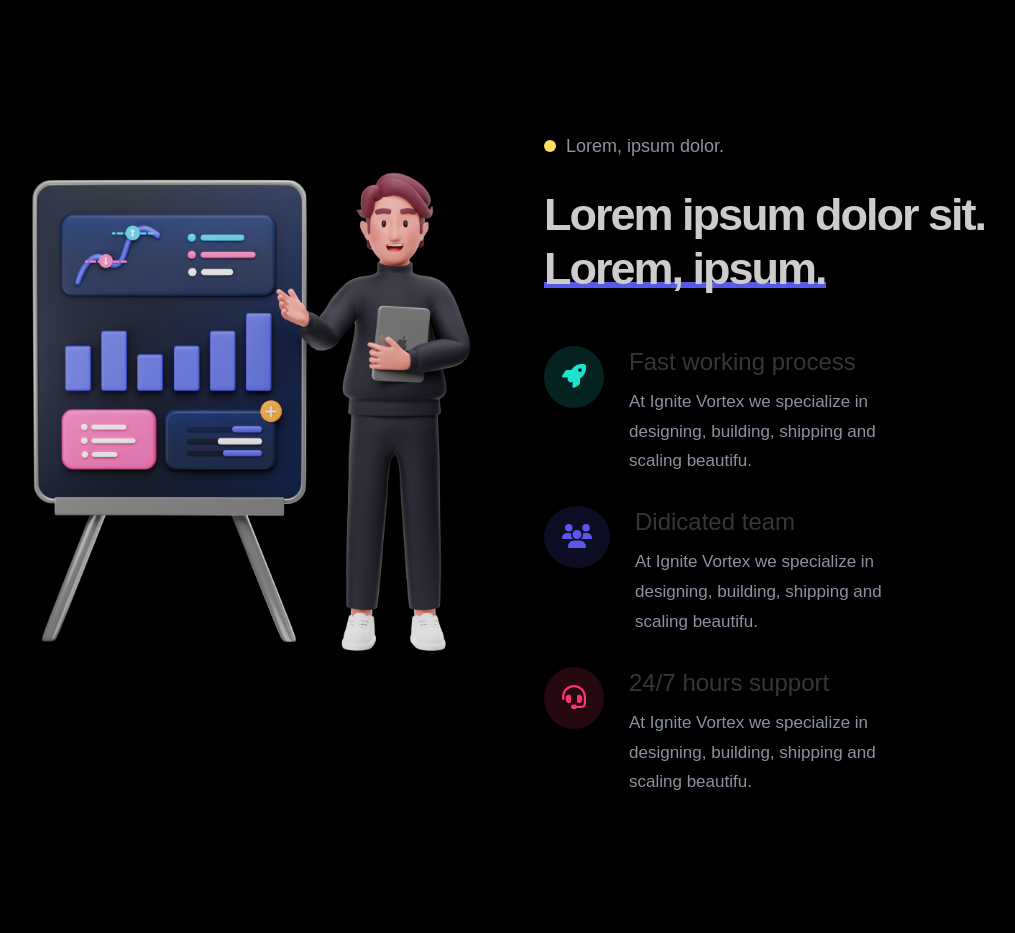
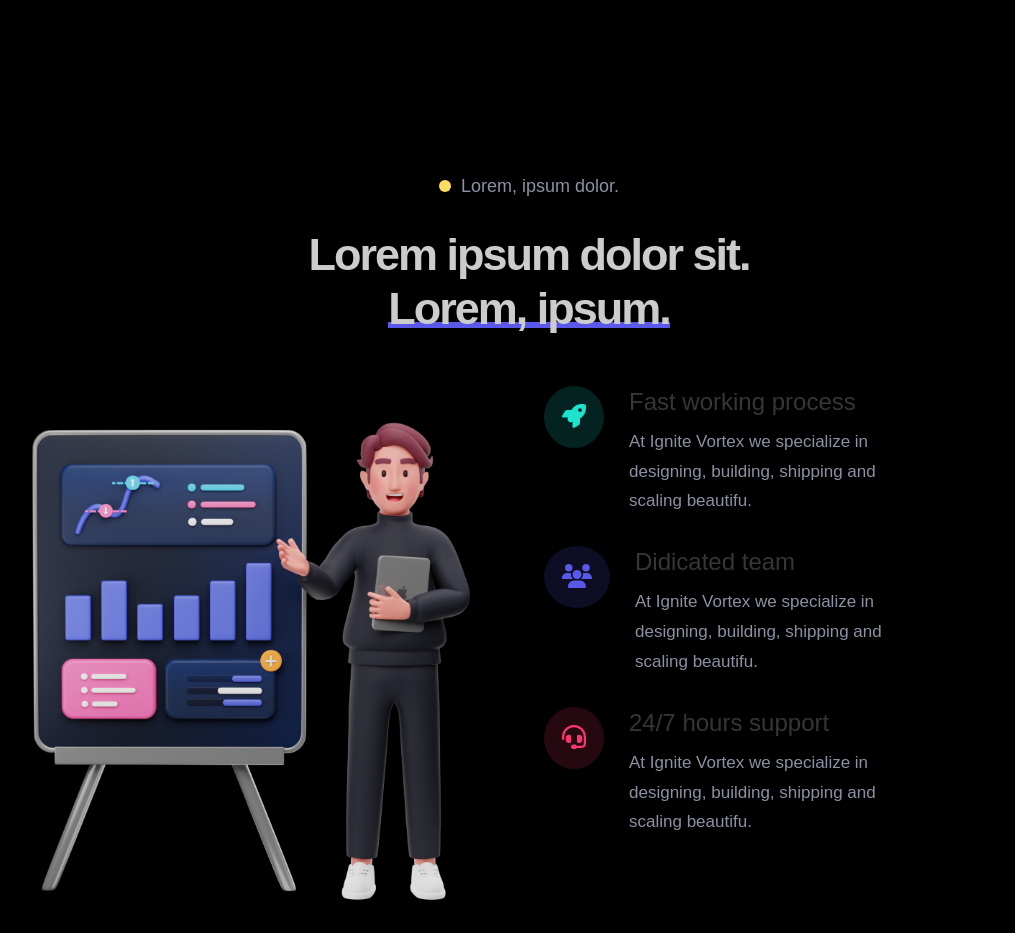
Before and after one commit to ShlokChaitanya/Revital, a React (Create React App) app: page / in a window 1280 px wide. Shown: the part 1500-2433 px from the top of the page, without its empty margins (111-1126 px from the left). Built offline with nearby package versions, Linux system fonts and the light colour scheme.

Commit message:
final commit

```diff
--- a/src/Sections/Features.jsx
+++ b/src/Sections/Features.jsx
@@ -7,13 +7,13 @@ import { faRocket, faUsers, faHeadset } from '@fortawesome/free-solid-svg-icons'
 function Features() {
   return (
     <section className="section feature" id="feature" aria-label="feature">
+      <p className="section-subtitle has-before text-center">Lorem, ipsum dolor.</p>
+      <h2 className="h2 section-title text-center">Lorem ipsum dolor sit.<span className="has-before">Lorem, ipsum.</span></h2>
       <div className="container">
         <figure className="feature-banner">
-          <img src={Images} width="582" height="585" loading="lazy" alt="feature banner" className="w-100"/>
+          <img src={Images} width="582" height="585" loading="lazy" alt="feature banner" className="w-100" />
         </figure>
         <div className="feature-content">
-          <p className="section-subtitle has-before">Lorem, ipsum dolor.</p>
-          <h2 className="h2 section-title">Lorem ipsum dolor sit.<span className="has-before">Lorem, ipsum.</span></h2>
           <ul className="feature-list">
             {[{ icon: faRocket, color: "174, 77%, 50%", title: "Fast working process", text: "At Ignite Vortex we specialize in designing, building, shipping and scaling beautifu." }, { icon: faUsers, color: "241, 77%, 63%", title: "Didicated team", text: "At Ignite Vortex we specialize in designing, building, shipping and scaling beautifu." }, { icon: faHeadset, color: "343, 98%, 60%", title: "24/7 hours support", text: "At Ignite Vortex we specialize in designing, building, shipping and scaling beautifu." }].map((item, index) => {
               return (
--- a/src/Sections/Hero.jsx
+++ b/src/Sections/Hero.jsx
@@ -49,6 +49,7 @@ function Hero() {
                     </ul>
                 </div>
                 {(window.innerWidth > 1000) && <figure className="hero-banner"> <Humo /> </figure>}
+                {true && <figure className="hero-banner"> <Humo /> </figure>}
             </div>
         </section>
     )
--- a/src/Sections/Projects.jsx
+++ b/src/Sections/Projects.jsx
@@ -6,6 +6,7 @@ import Project02 from '../Assets/Images/project-2.jpg'
 import Project03 from '../Assets/Images/project-3.jpg'
 import Project04 from '../Assets/Images/project-4.jpg'
 import Project05 from '../Assets/Images/project-5.jpg'
+
 
 function Projects() {
     const [activeIndex, setActiveIndex] = useState(0);
--- a/src/Styles/Pages/OurBlogs.css
+++ b/src/Styles/Pages/OurBlogs.css
@@ -18,7 +18,7 @@
 }
 
 .site-content .post-content>.post-image .post-info {
-    background: var(--graidient02);
+    background: var(--graidient);
     padding: 1rem;
     position: absolute;
     bottom: 0%;
```
